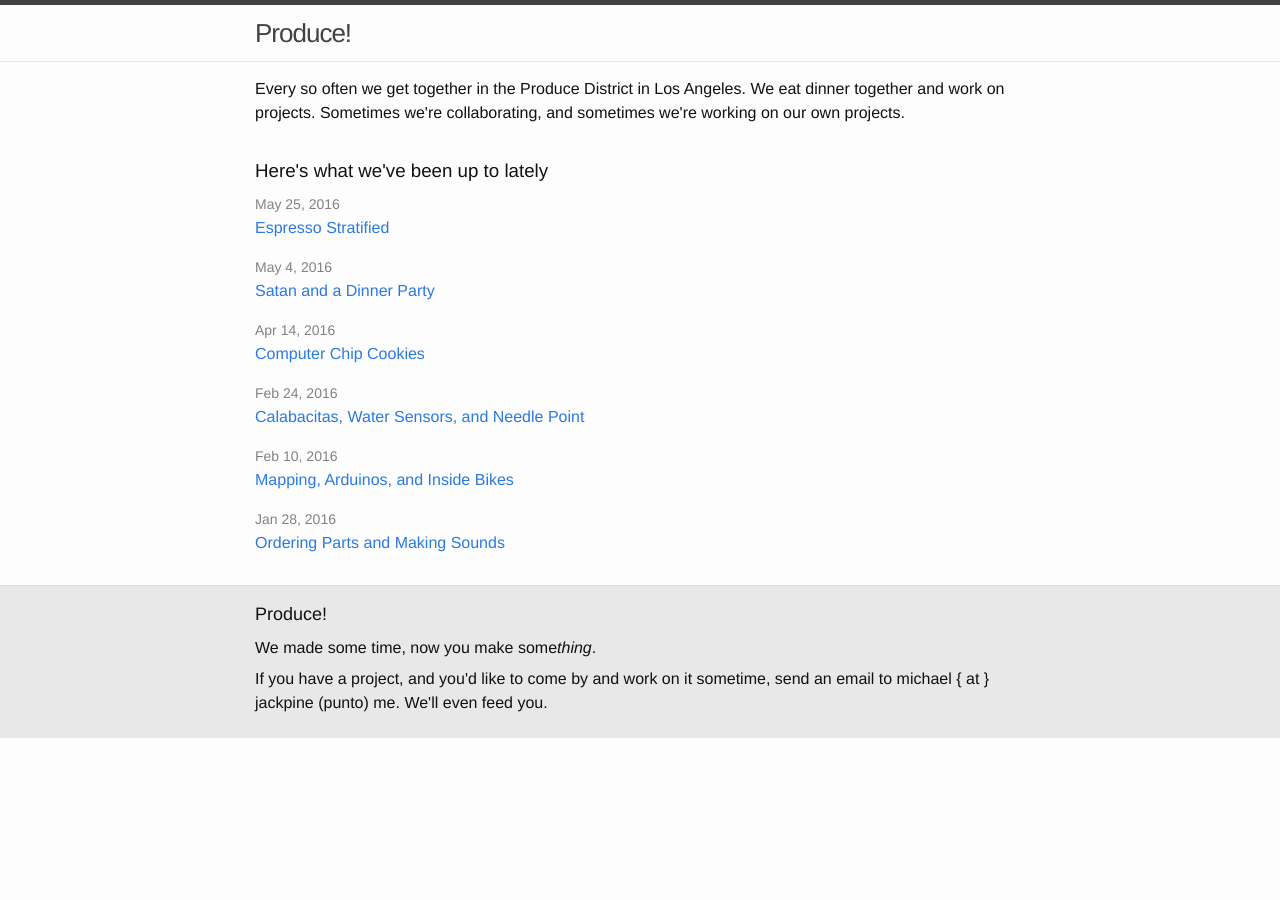
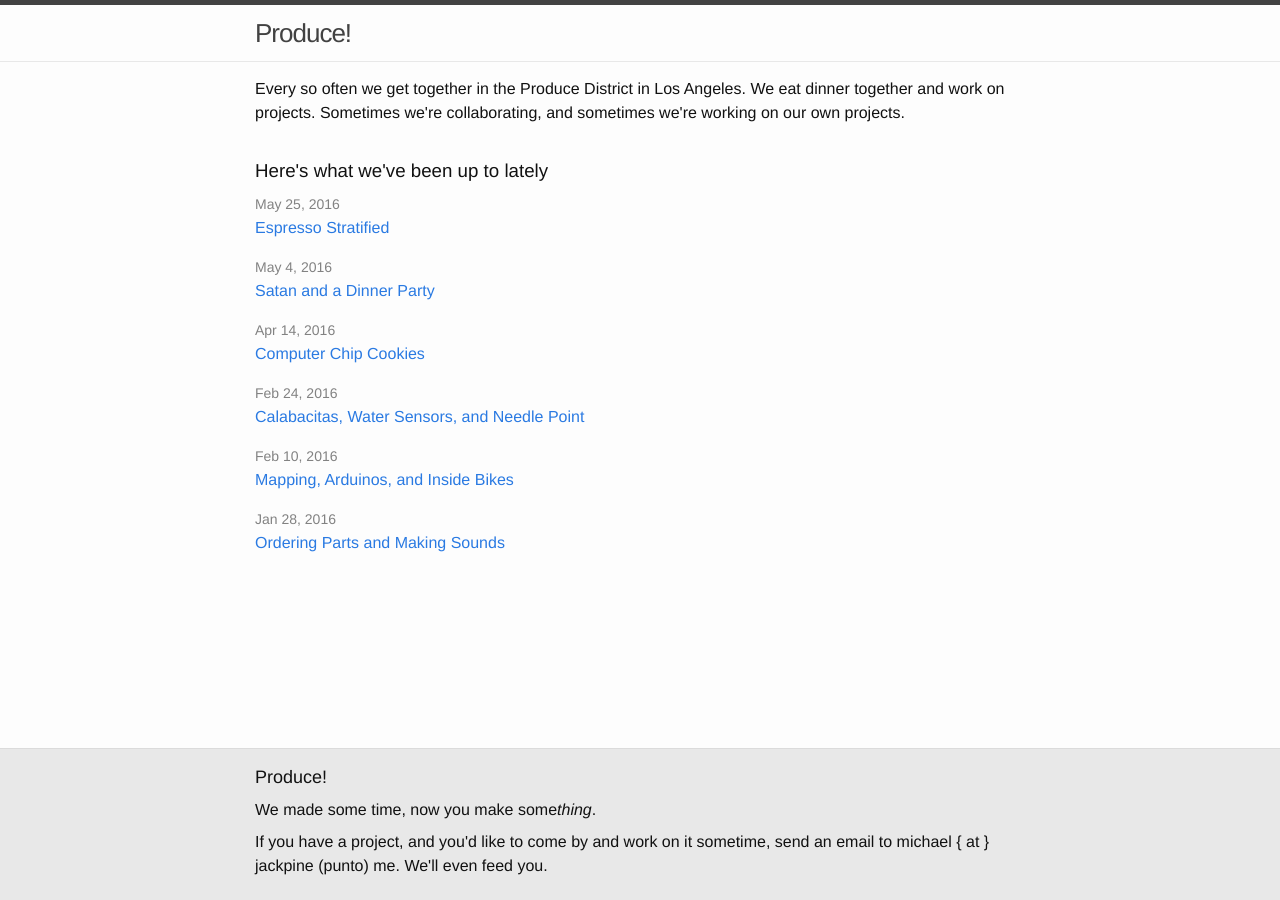
Before and after one commit to pr0duce/pr0duce.github.io, a Jekyll site: the page built from index.html, in a window 1280 px wide. Built offline with Jekyll 4.4.1, drawn with Linux system fonts in a browser that asks for light colours.

Commit message:
fill space to keep footer at bottom of screen on tall monitors

```diff
--- a/_sass/_base.scss
+++ b/_sass/_base.scss
@@ -43,9 +43,14 @@ body {
     -o-font-feature-settings: "kern" 1;
     font-feature-settings: "kern" 1;
     font-kerning: normal;
+    display: flex;
+    flex-direction: column;
+    min-height: 100vh;
 }
 
-
+.page-content {
+  flex-grow: 1;
+}
 
 /**
  * Set `margin-bottom` to maintain vertical rhythm
```
